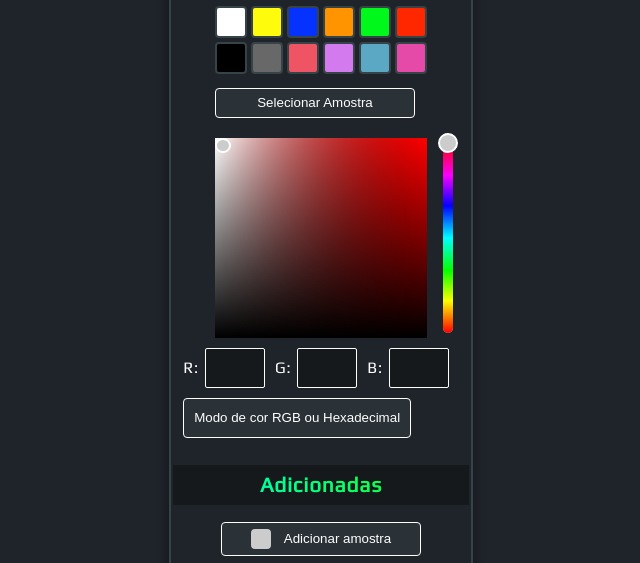
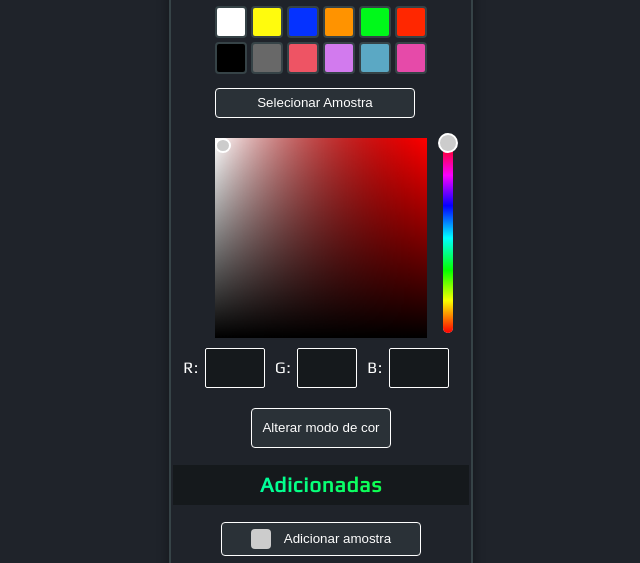
Before and after one commit to Jorge-Marcelo/Seletor-de-Cores, a plain HTML site: page index.html in a window 1280 px wide. Shown: the part 99-662 px from the top of the page, without its empty margins (319-959 px from the left). Drawn offline with Linux system fonts and the light colour scheme.

Commit message:
Corrigindo

```diff
--- a/index.html
+++ b/index.html
@@ -62,10 +62,11 @@ class="campo-input rgb-input"
 <label for="" class="campo-label">Hex</label>
 <input type="text" id="hex" class="campo-input" />
 </div>
+</div>
+
 <button id="mode-toggle" class="button mode-toggle">
-Modo de cor RGB ou Hexadecimal
-</button>
-</div>
+Alterar modo de cor
+    </button>
 
 <div class="painel-row">
 <h2 class="Title3"><span class="efect-title3">Adicionadas</span></h2>
```
